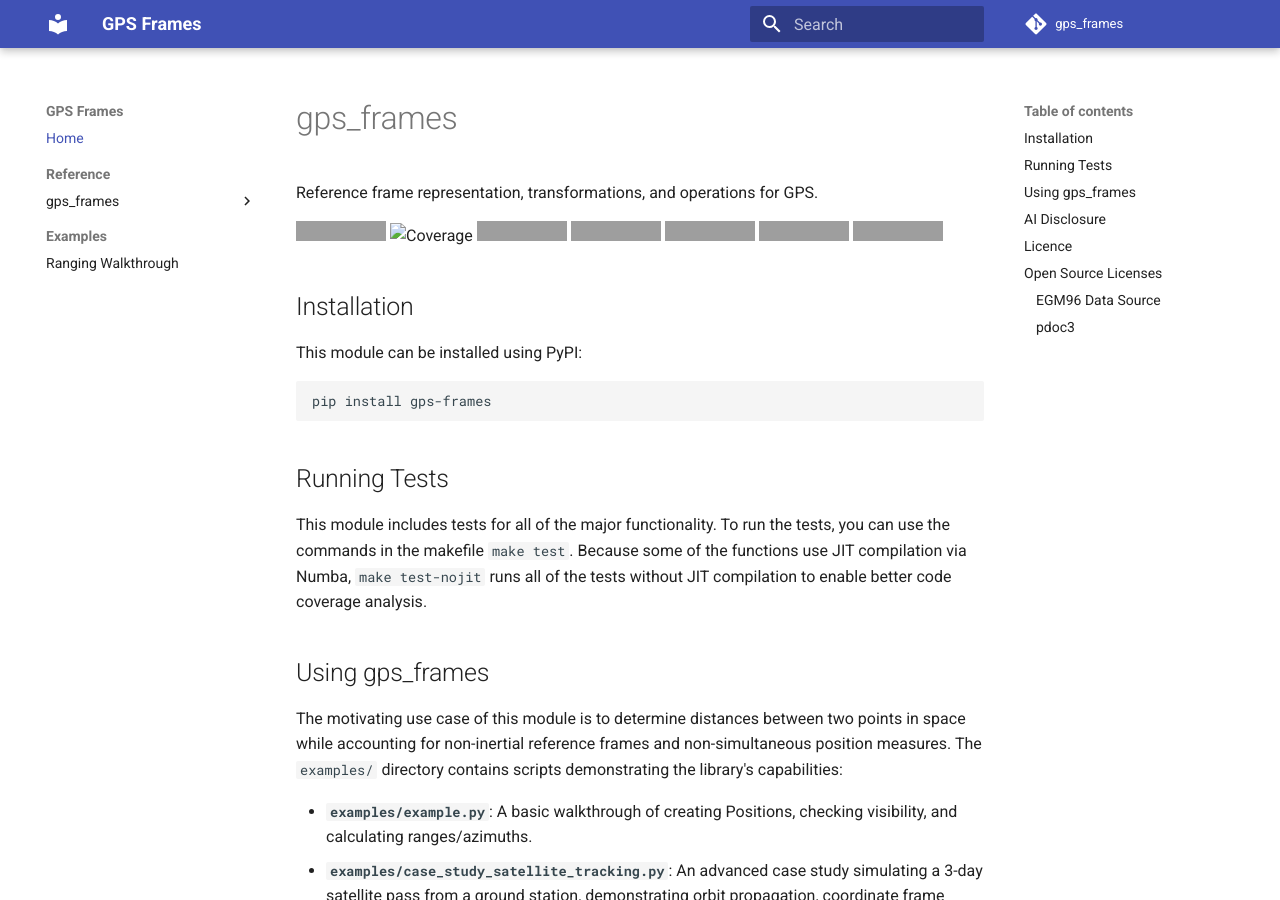
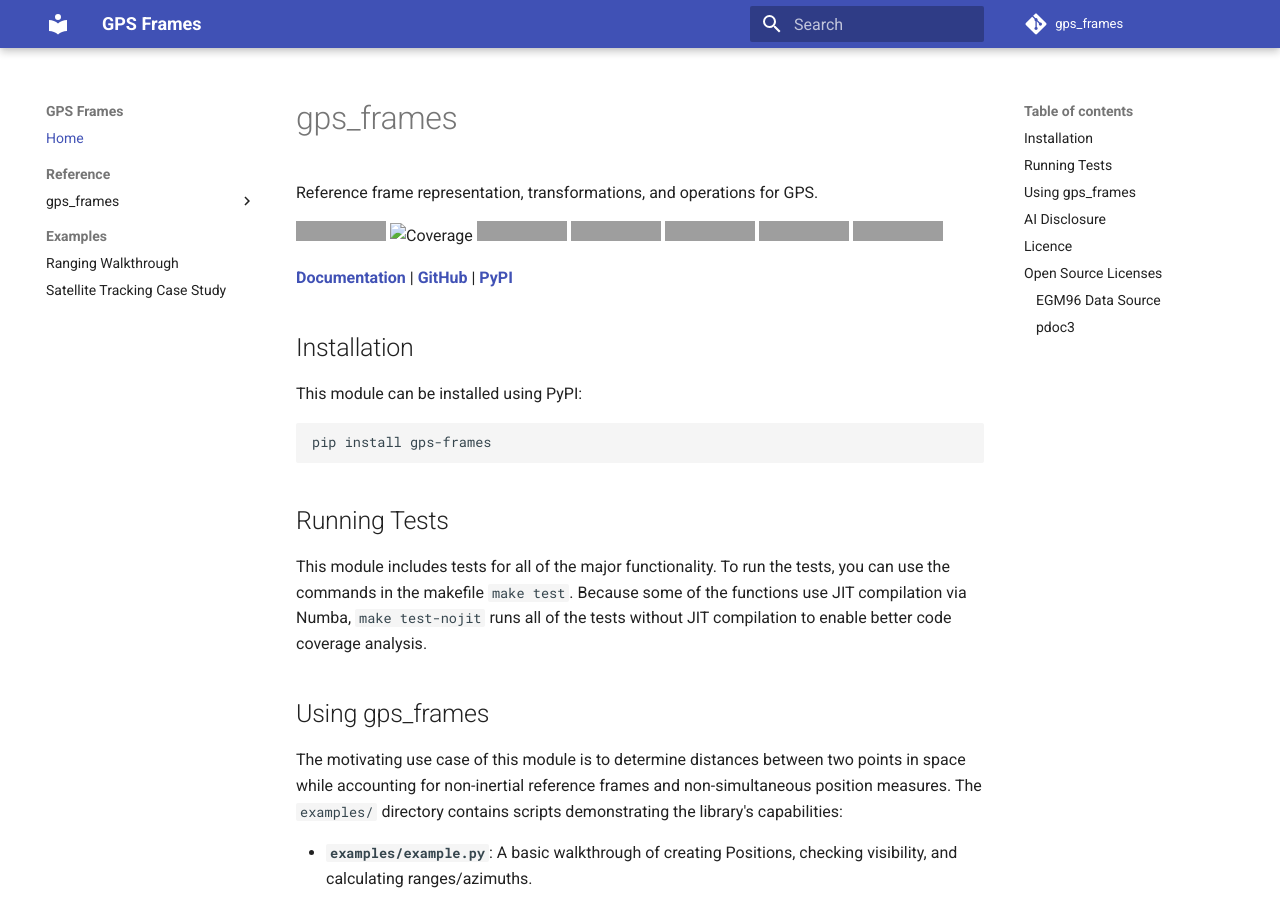
Before and after one commit to the-aerospace-corporation/gps_frames, an MkDocs documentation site: the page built from docs/index.md, in a window 1280 px wide and 900 px high, cut to the strip 0-900 px from the top of the window. Built offline with MkDocs 1.6.1 and Material for MkDocs 9.7.7, drawn with Linux system fonts in a browser that asks for light colours; comment, search, counter and statistics services are not loaded; grey boxes are pictures that could not be loaded.

Commit message:
Cleaning up badges. Adding links

````diff
--- a/README.md
+++ b/README.md
@@ -8,6 +8,8 @@ Reference frame representation, transformations, and operations for GPS.
 [![License](https://img.shields.io/pypi/l/gps-frames.svg)](https://github.com/the-aerospace-corporation/gps_frames/blob/main/LICENSE)
 [![CodeQL](https://github.com/the-aerospace-corporation/gps_frames/actions/workflows/codeql-analysis.yml/badge.svg)](https://github.com/the-aerospace-corporation/gps_frames/actions/workflows/codeql-analysis.yml)
 [![Upload Python Package](https://github.com/the-aerospace-corporation/gps_frames/actions/workflows/python-publish.yml/badge.svg)](https://github.com/the-aerospace-corporation/gps_frames/actions/workflows/python-publish.yml)
+
+[**Documentation**](https://the-aerospace-corporation.github.io/gps_frames/) | [**GitHub**](https://github.com/the-aerospace-corporation/gps_frames) | [**PyPI**](https://pypi.org/project/gps-frames/)
 ## Installation
 This module can be installed using PyPI:
 ```
--- a/mkdocs.yml
+++ b/mkdocs.yml
@@ -51,3 +51,4 @@ nav:
       - Velocity: reference/gps_frames/velocity.md
   - Examples:
     - Ranging Walkthrough: example_walkthrough.md
+    - Satellite Tracking Case Study: case_study.md
````
Also changed, not shown: 1 other file.
